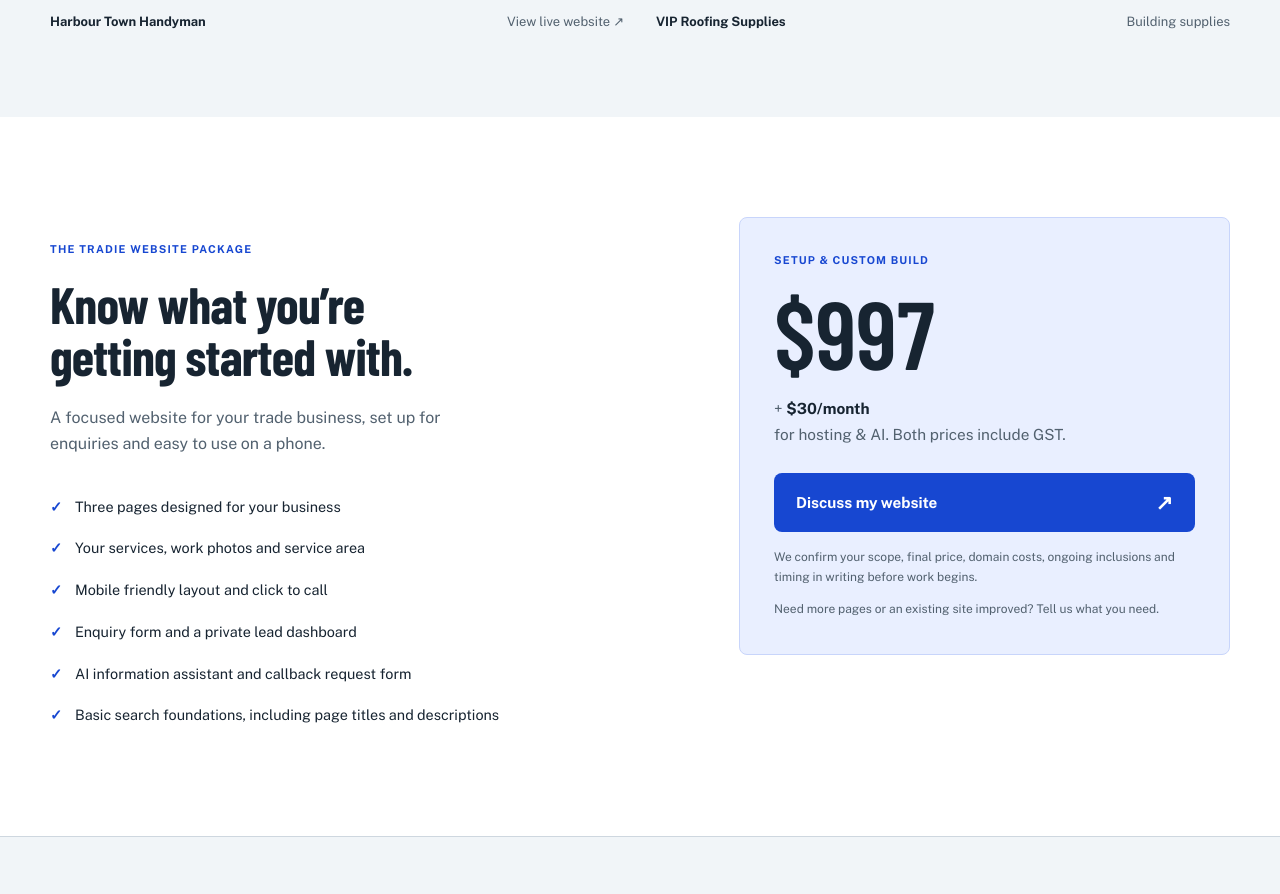
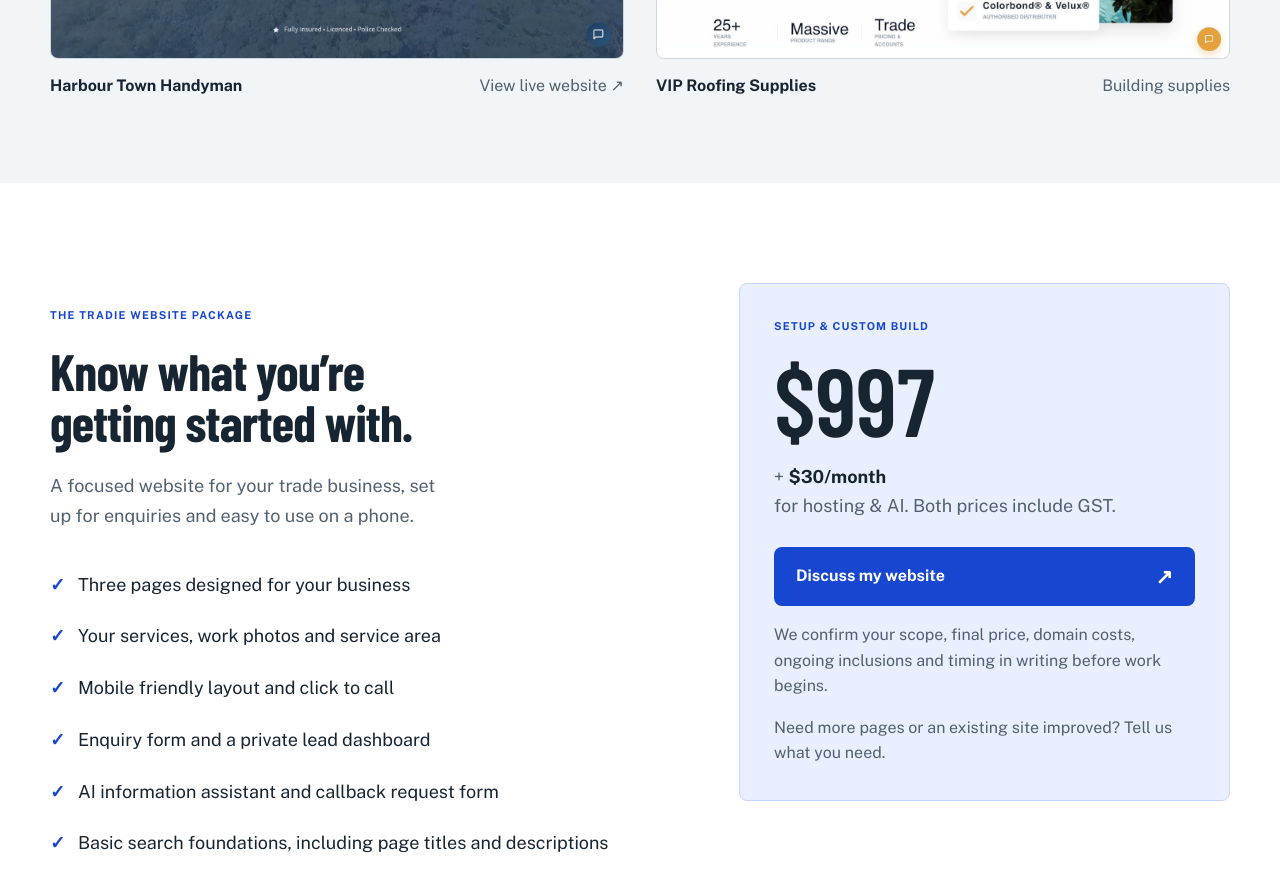
Before and after one commit to radion-x/simple-tradie-2, a website: page public/index.html in a window 1280 px wide. Shown: the part 1906-2800 px from the top of the page. Drawn offline with nearby package versions, Linux system fonts and the light colour scheme; no server answers.

Commit message:
Increase landing page body and supporting text readability

```diff
--- a/public/css/tradie.css
+++ b/public/css/tradie.css
@@ -1131,3 +1131,72 @@ dialog > p {
     font-size: 1rem;
   }
 }
+
+/* Readability: preserve display scale while giving page copy room to breathe. */
+:root {
+  --body-copy-size: 1.125rem;
+  --supporting-copy-size: 1rem;
+}
+.lead,
+.essentials > div > p:last-child,
+.service-list p,
+.section-heading p,
+.package-description > p:not(.eyebrow),
+.checklist li,
+.steps p,
+.faq summary,
+.faq details p,
+.monthly,
+.contact-grid > div > p:not(.eyebrow):not(.form-hint) {
+  font-size: var(--body-copy-size);
+  line-height: 1.65;
+}
+.price-note,
+.price-note small,
+.price-note span,
+.small,
+.hero-work figcaption,
+.work-grid figcaption,
+.scope-strip .wrap,
+.proof-link,
+.contact-grid .form-hint,
+.assistant-link,
+.contact-grid > div > a:not(.contact-phone),
+.enquiry-form label,
+.enquiry-form .form-hint,
+.enquiry-form .consent,
+.enquiry-form .form-status,
+.contact-fields legend {
+  font-size: var(--supporting-copy-size);
+  line-height: 1.6;
+}
+.enquiry-form input,
+.enquiry-form textarea,
+.button {
+  font-size: 1rem;
+}
+.checklist li {
+  padding: 11px 0 11px 28px;
+}
+.service-list p,
+.steps p {
+  margin-top: 12px;
+}
+.faq details {
+  padding-block: 24px;
+}
+.faq details p {
+  margin-top: 16px;
+}
+.price-panel .small + .small {
+  margin-top: 16px;
+}
+.work-grid figcaption {
+  flex-wrap: wrap;
+  row-gap: 4px;
+}
+footer p,
+footer a:not(.wordmark) {
+  font-size: 0.875rem;
+  line-height: 1.6;
+}
--- a/public/index.html
+++ b/public/index.html
@@ -26,7 +26,7 @@
       href="https://fonts.googleapis.com/css2?family=Barlow+Condensed:wght@600;700&family=Public+Sans:wght@400;500;600;700&display=swap"
       rel="stylesheet"
     />
-    <link rel="stylesheet" href="/css/tradie.css" />
+    <link rel="stylesheet" href="/css/tradie.css?v=readability-20261030" />
     <script src="/js/funnel.js" defer></script>
     <script src="/js/tradie.js" defer></script>
     <script src="/js/chat.js" defer></script>
```
